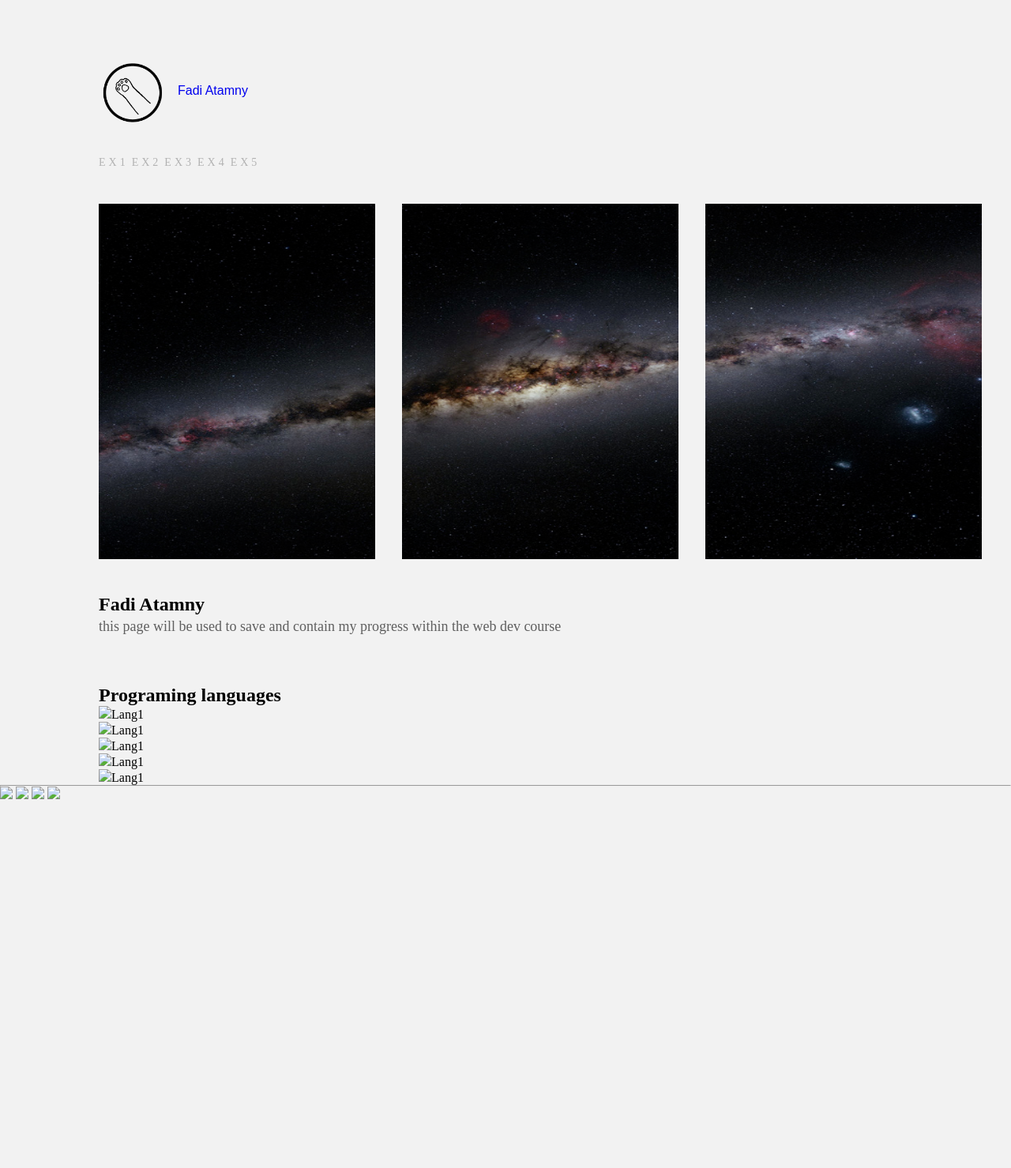
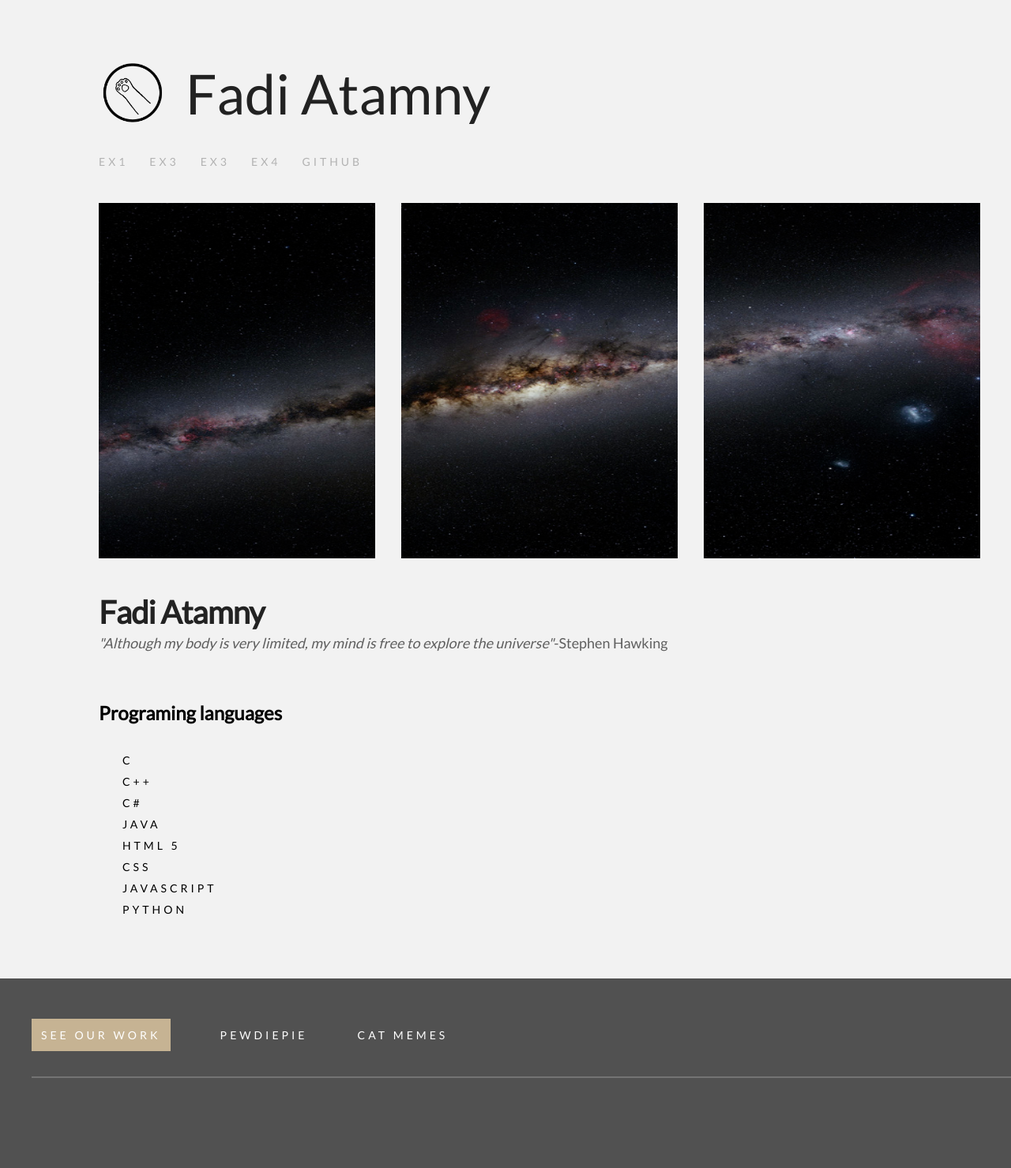
Before and after one commit to fadiatamny/Web2019, a PHP site: page / in a window 1280 px wide. Shown: the whole page at 79% size. Before the commit the page ends 1012 px from the top, so only its background shows below. Run offline with PHP 8.4, Linux system fonts and the light colour scheme; some libraries are stand-ins or nearby versions.

Commit message:
half way done with ex2
updated the css to include all basic needs required and the index.html to be working perfectly

```diff
--- a/Exercises/Ex2/includes/style.css
+++ b/Exercises/Ex2/includes/style.css
@@ -19,19 +19,21 @@ a{
 }
 
 body{
-    background: #f2f2f2
+    background: #f2f2f2;
+    font-family: 'Lato', sans-serif;
+    font-style: normal;
 }
 header,
 nav,
 main{
-    padding-left: 125px;
+    margin-left: 125px;
 }
 
+/* Header area */
+
 header{
-    padding-top:76px;
-    width:500px;
-    padding-bottom: 26px;
-    font-family: Arial, Helvetica, sans-serif;
+    margin-top:76px;
+    margin-bottom: 26px;
     color:#222222;
 }
 
@@ -39,78 +41,164 @@ header{
     background: url(../images/logo.png) no-repeat left;
     background-size: contain;
     height: 88px;
-    align-self: center;
     display: inline-block;
 }
 
 header a span{
     float:right;
-    font-family: Arial, Helvetica, sans-serif;
-    padding-left: 100px;
-    padding-top: 30px;
+    color:#222222;
+    font-size: 70px;
+    margin-left: 110px;
 }
 
-nav a{
+/* main nav bar area */
 
-    font-family: 'Times New Roman', Times, serif;
-    font-style: normal;
+nav a:link,
+nav a:visited{
+    padding-right:24px;
     font-weight: 500;
     font-size: 14px;
     line-height: 24px;
     letter-spacing: 4px;
     text-transform: uppercase;
-    border-radius: 200px;
     color: #222222;
-    transition: color 1s;
     opacity: 0.3;
 }
 
-nav a:hover{
+nav a:hover,
+nav a:active{
     color: #1434E1;
-    opacity: 100;
+    opacity: 1;
 }
 
-.imgs-sec{
-    padding-top:40px;
+/* Main- Images section area */
+
+.imgs-section{
+    margin-top:40px;
 }
-.imgs-sec img{
+.imgs-section img{
     height: 450px;
     width: 350px;
-    padding-right:30px;
+    margin-right:30px;
+    transform: scale(1.00);
+    transition: transform 0.5s;
 }
 
-.text-sec{
-    padding-top: 40px;
+.imgs-section img:hover{
+    transform: scale(0.95);
 }
 
-.text-sec h2{
-    font-family: Fira Sans;
-    font-style: normal;
+/* Main- Text section area */
+
+.text-section{
+    margin-top: 40px;
+    color: #222222;
+}
+
+.text-section h1{
     font-weight: 600;
     font-size: 40px;
     line-height: 50px;
     letter-spacing: -1px;
-
-    color: #222222;
 }
 
-.text-sec p{
-    font-family: Fira Sans;
-    font-style: normal;
+.text-section p{
     font-weight: normal;
     font-size: 18px;
     line-height: 28px;
-
-    color: #222222;
-
-    /* Black */
     opacity: 0.7;
 }
 
-.skills-sec{
-    padding-top:60px;
+/* Main- Skills section area */
+
+.skills-section{
+    margin-top:60px;
+    margin-bottom:70px;
 }
 
-.skills-sec ul{
+.skills-section h2{
+    margin-bottom:26px;
+
+}
+
+.skills-section ul{
     list-style: none;
+    padding: 5px;
 }
+
+.skills-section ul li{
+    align-items: center
+}
+
+.skills-section ul li i{
+    font-size: 20px;
+}
+
+.skills-section ul li span{
+    margin-left: 25px;
+    font-weight: 500;
+    font-size: 14px;
+    line-height: 24px;
+    letter-spacing: 4px;
+    text-transform: uppercase;
+}
+
+
+/* Footer area */
+
+footer{
+    height: 240px;
+    background: #515151;
+    padding-left: 40px;
+}
+
+.links{
+    padding-top: 60px;
+    padding-bottom: 40px;
+}
+
+.links a:link,
+.links a:visited{
+    color: #FFFFFF;
+    border-color: #C6B393;
+    padding-bottom: 5px;
+    transition: border-bottom 0.2s;
+}
+
+.links a:hover,
+.links a:active{
+    border-bottom: 1px solid #C6B393;
+}
+
+.links a{
+    font-weight: 500;
+    font-size: 14px;
+    line-height: 24px;
+    text-align: center;
+    letter-spacing: 4px;
+    text-transform: uppercase;
+    margin-right: 60px;
+}
+
+.gitbutton span{
+    background-color: #C6B393;
+    padding:12px;
+}
+
+.border{
+    height: 1px;
+    mix-blend-mode: normal;
+    opacity: 0.2;
+    border: 1px solid #FFFFFF;
+    box-sizing: border-box;
+}
+
+.medialinks{
+    margin-top: 40px;
+}
+
+.medialinks a:link,
+.medialinks a:visited{
+    margin-right:20px;
+    color: #FFFFFF;
+}
--- a/Exercises/Ex2/index.html
+++ b/Exercises/Ex2/index.html
@@ -1,57 +1,65 @@
 <!DOCTYPE html>
 <html>
     <head>
-        <link rel = "stylesheet" href = "includes/style.css">
+        <link rel = "stylesheet" href="includes/style.css" >
+        <link rel="stylesheet" href="https://fonts.googleapis.com/css?family=Lato" >
+        <link rel="stylesheet" href="https://cdn.rawgit.com/konpa/devicon/df6431e323547add1b4cf45992913f15286456d3/devicon.min.css">
+
         <title>Landing Page</title>
     </head>
 
     <body>
         <header>
-            <a id="logo" href="#"><span id="logotext">Fadi Atamny</span></a>
+            <a id="logo" href="index.html"><span id="logotext">Fadi Atamny</span></a>
         </header>
         <nav>
-            <a href="exercises/ex1/index.html">Ex1</a>
-            <a href="exercises/ex2/index.html">Ex2</a>
+            <a href="#">Ex1</a>
+            <a href="#">Ex3</a>
             <a href="#">Ex3</a>
             <a href="#">Ex4</a>
-            <a href="#">Ex5</a>
+            <a href="https://github.com/fadiatamny">Github</a>
         </nav>
 
         <main>
-            <section class = "imgs-sec">
-                <img src ="/images/cover1.png">
-                <img src ="/images/cover2.png">
-                <img src ="/images/cover3.png">
+            <section class="imgs-section">
+                <img src ="./images/cover1.png">
+                <img src ="./images/cover2.png">
+                <img src ="./images/cover3.png">
             </section>
 
-            <section class = "text-sec">
+            <section class="text-section">
                 <h1>Fadi Atamny</h1>
-                <p>this page will be used to save and contain my progress within the web dev course</p>
+                <p><i>"Although my body is very limited, my mind is free to explore the universe"</i>-Stephen Hawking</p>
             </section>
 
-            <section class = "skills-sec">
+            <section class="skills-section">
                 <h2>Programing languages</h2>
                 <ul>
-                    <li><img src = "#"><span>Lang1</span></li>
-                    <li><img src = "#"><span>Lang1</span></li>
-                    <li><img src = "#"><span>Lang1</span></li>
-                    <li><img src = "#"><span>Lang1</span></li>
-                    <li><img src = "#"><span>Lang1</span></li>
+                    <li><i class="devicon-c-plain"></i><span>C</span></li>
+                    <li><i class="devicon-cplusplus-plain"></i><span>C++</span></li>
+                    <li><i class="devicon-csharp-plain"></i><span>C#</span></li>
+                    <li><i class="devicon-java-plain"></i><span>Java</span></li>
+                    <li><i class="devicon-html5-plain"></i><span>HTML 5</span></li>
+                    <li><i class="devicon-css3-plain"></i><span>CSS</span></li>
+                    <li><i class="devicon-javascript-plain"></i><span>JavaScript</span></li>
+                    <li><i class="devicon-python-plain"></i><span>Python</span></li>
                 </ul>
             </section>
         </main>
 
         <footer>
-            <a href="#"></a>
-            <a href="#"></a>
-            <a href="#"></a>
-            <a href="#"></a>
-            <a href="#"></a>
-            <hr>
-            <a href=""><img src = "#"></a>
-            <a href=""><img src = "#"></a>
-            <a href=""><img src = "#"></a>
-            <a href=""><img src = "#"></a>
+            <section class="links">
+                <a href="https://github.com/fadiatamny" class="gitbutton"><span>SEE OUR WORK</span></a>
+                <a href="https://www.youtube.com/user/PewDiePie">PewDiePie</a>
+                <a href="https://www.reddit.com/r/Catmemes/">Cat Memes</a>
+            </section>
+            <section class="border"></section>
+            <section class="medialinks">
+                <a href="https://www.facebook.com/Fadi.Atamny"><i class="devicon-facebook-plain"></i></a>
+                <a href="https://twitter.com/FadiAtamny"><i class="devicon-twitter-plain"></i></a>
+                <a href="https://plus.google.com/103055949747958511818"><i class="devicon-google-plain"></i></a>
+                <a href="https://github.com/fadiatamny"><i class="devicon-github-plain"></i></a>
+            </section>
         </footer>
     </body>
 </html>
```
Also changed, not shown: index.html (deleted, +0 -10 lines), images/logo.png (deleted), includes/style.css (deleted).
